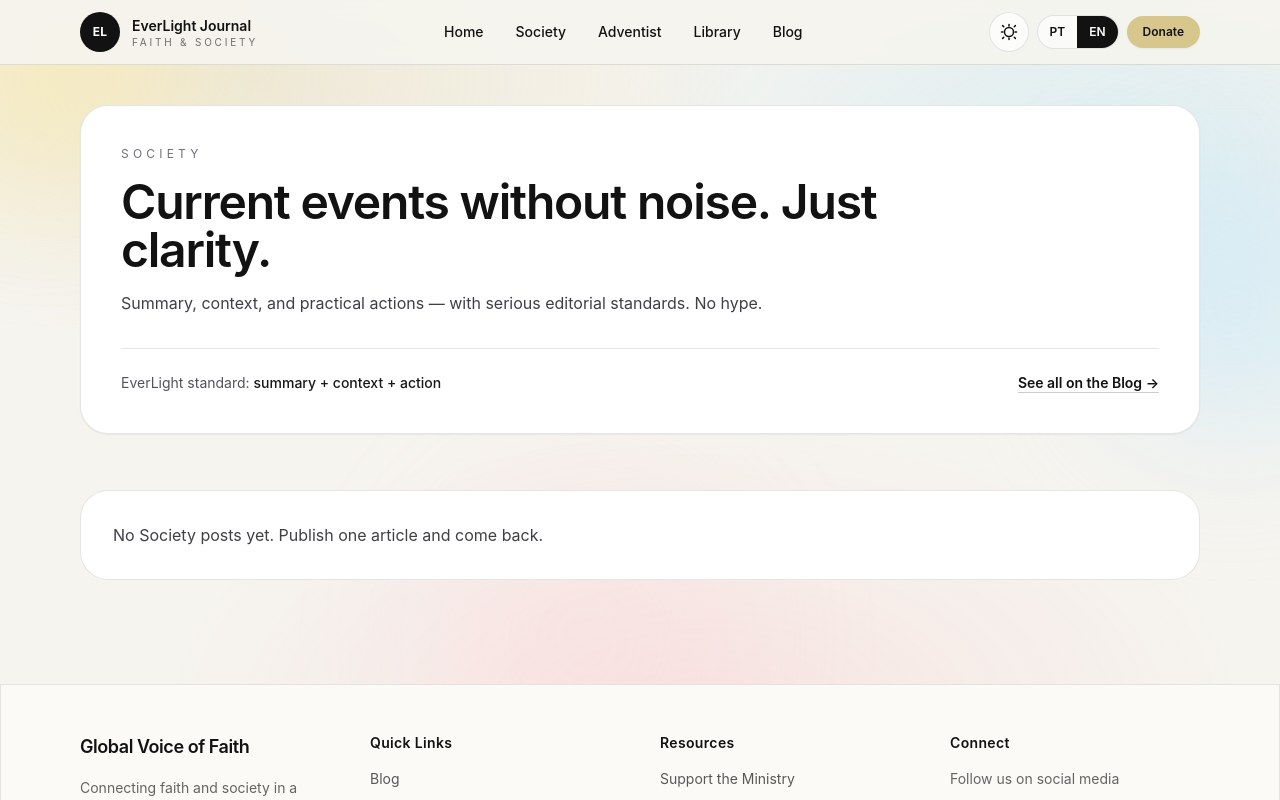
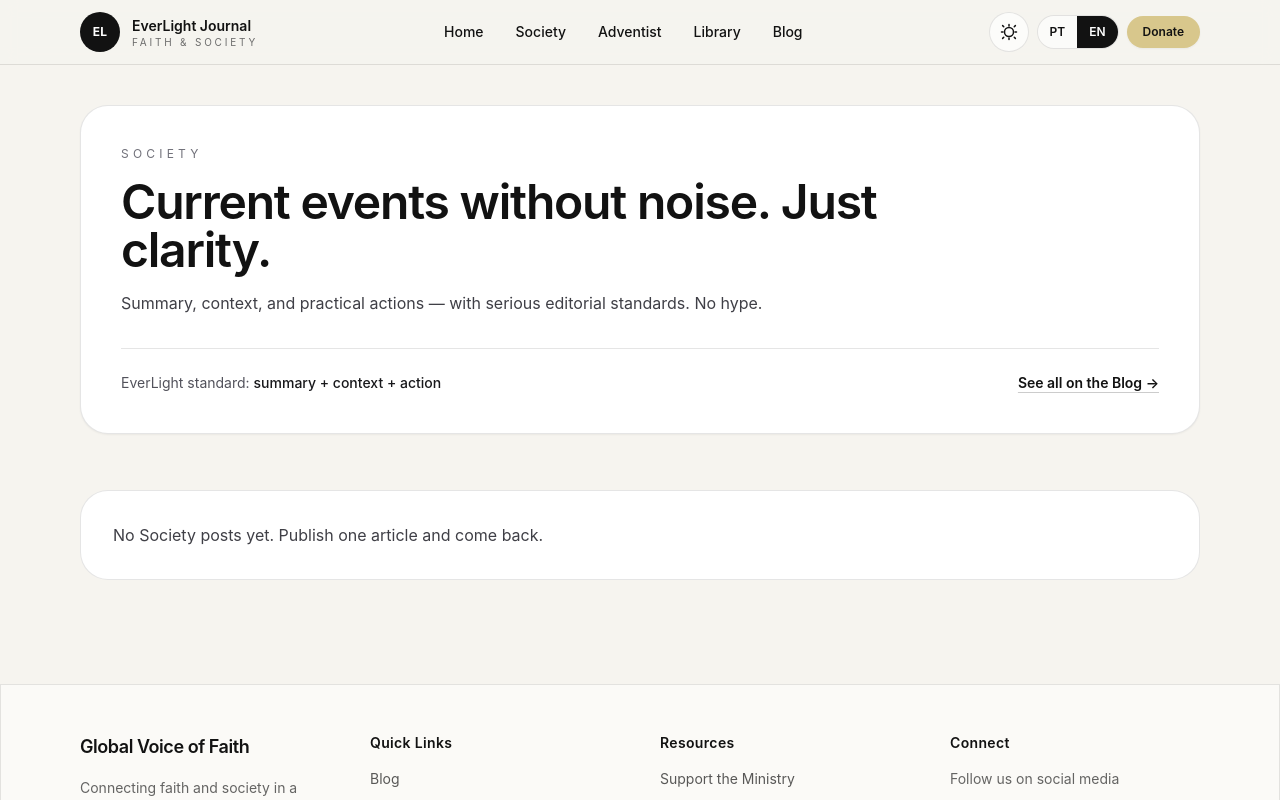
Before and after one commit to eliaslicojicacoma-spec/EverLight-Journal, a Next.js app: page /en/society in a window 1280 px wide. Shown: the top 800 px of the page. Built offline with nearby package versions, Linux system fonts and the light colour scheme.

Commit message:
Update layout.tsx

```diff
--- a/src/app/[locale]/layout.tsx
+++ b/src/app/[locale]/layout.tsx
@@ -12,22 +12,14 @@ export default function LocaleLayout({
   const locale = params?.locale ?? "pt";
 
   return (
-    <html lang={locale} suppressHydrationWarning>
-      <body className="el-bg min-h-screen">
-        <div className="pointer-events-none fixed inset-0 -z-10">
-          <div className="absolute -top-24 -left-24 h-72 w-72 rounded-full bg-amber-200/35 blur-3xl dark:bg-amber-500/10" />
-          <div className="absolute top-40 -right-24 h-72 w-72 rounded-full bg-sky-200/35 blur-3xl dark:bg-sky-500/10" />
-          <div className="absolute bottom-0 left-1/3 h-80 w-80 rounded-full bg-rose-200/20 blur-3xl dark:bg-rose-500/10" />
-        </div>
+    <>
+      <Header locale={locale} />
 
-        <Header locale={locale} />
+      <main className="mx-auto w-full max-w-6xl px-4 py-6 sm:py-10">
+        {children}
+      </main>
 
-        <main className="mx-auto w-full max-w-6xl px-4 py-6 sm:py-10">
-          {children}
-        </main>
-
-        <Footer locale={locale} />
-      </body>
-    </html>
+      <Footer locale={locale} />
+    </>
   );
 }
```
